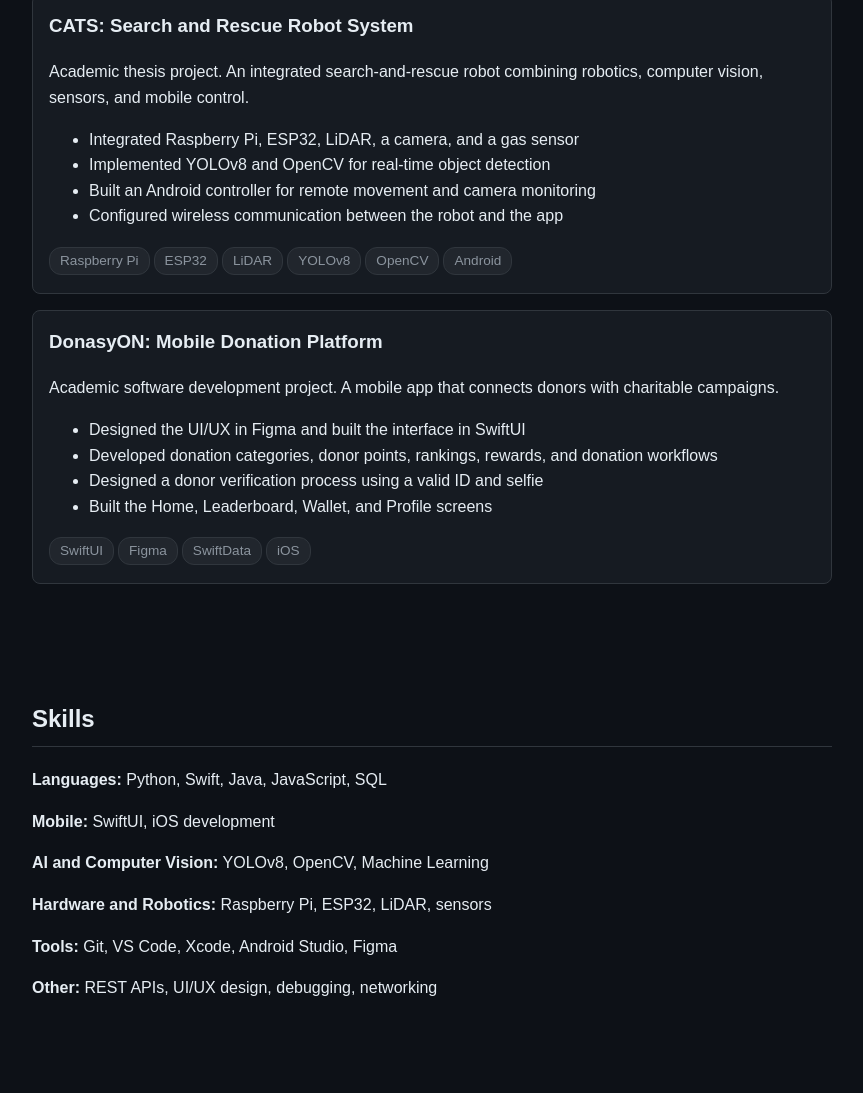
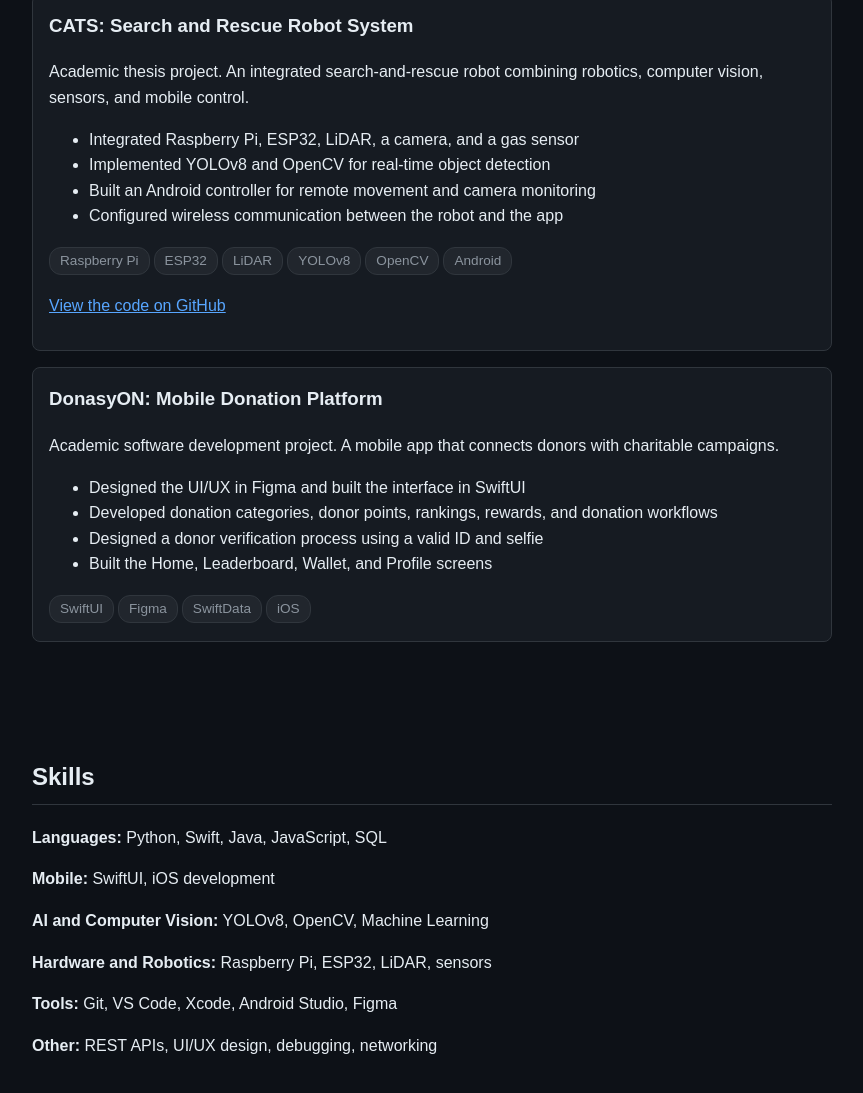
Before and after one commit to adormeojoshua/adormeojoshua.github.io, a plain HTML site: page index.html in a window 1280 px wide. Shown: the part 715-1808 px from the top of the page, without its empty margins (208-1071 px from the left). Drawn offline with Linux system fonts and the light colour scheme.

Commit message:
Link CATS repo from portfolio

```diff
--- a/index.html
+++ b/index.html
@@ -46,6 +46,7 @@
         <li>Configured wireless communication between the robot and the app</li>
       </ul>
       <span class="tag">Raspberry Pi</span><span class="tag">ESP32</span><span class="tag">LiDAR</span><span class="tag">YOLOv8</span><span class="tag">OpenCV</span><span class="tag">Android</span>
+      <p><a href="https://github.com/adormeojoshua/cats-search-and-rescue-robot">View the code on GitHub</a></p>
     </div>
     <div class="card">
       <h3>DonasyON: Mobile Donation Platform</h3>
```
